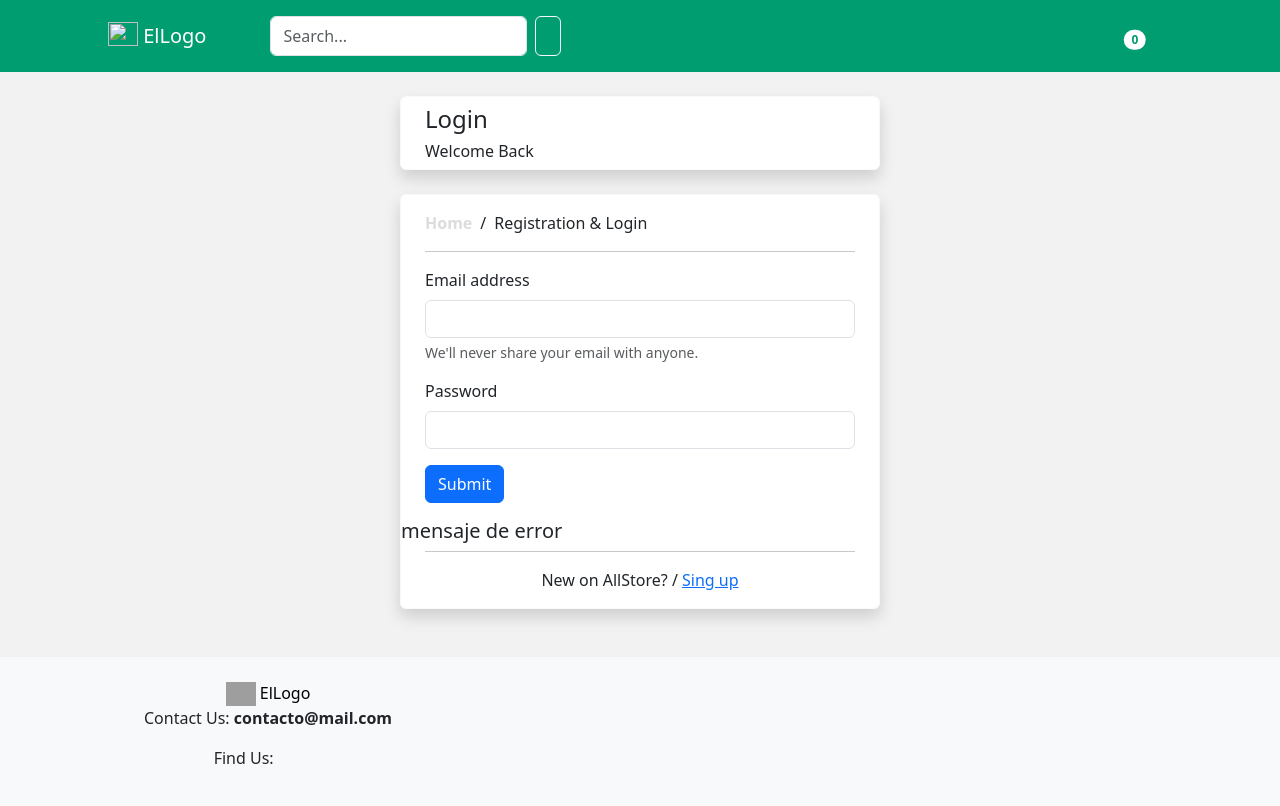
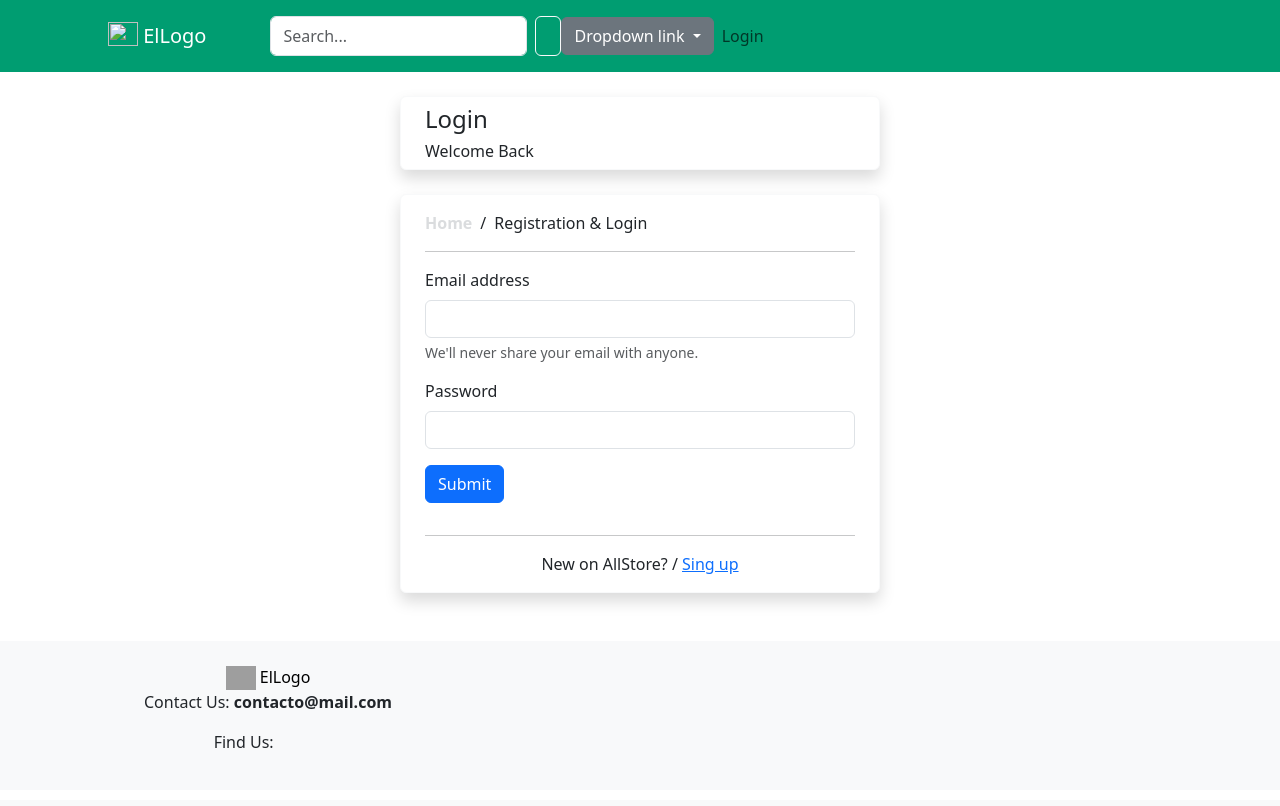
Before and after one commit to Romu9319/all_store, a Django app: page /loginUser in a window 1280 px wide. After the commit the page ends 748 px from the top, so only its background shows below. Run offline with Django 5.2, Linux system fonts and the light colour scheme; some libraries are stand-ins or nearby versions; grey boxes are pictures that could not be loaded.

Commit message:
ajsuten de bootstrap

```diff
--- a/ecommerce/templates/includes/navbar.html
+++ b/ecommerce/templates/includes/navbar.html
@@ -1,5 +1,5 @@
 {% load static %}
-<nav class="navbar navbar-light" style="background: #009d71;">
+<nav class="navbar navbar-expand-lg navbar-light" style="background: #009d71;">
     <div class="container-fluid ms-5 m-2">
         <div class="d-flex">
             <a class="navbar-brand mx-5" style="color: white" href="/">
@@ -11,8 +11,19 @@
                 <input class="form-control me-2" name="name" type="search" placeholder="Search..." aria-label="Search">
                 <button class="btn btn-outline-light" type="submit"><i class="fa-solid fa-magnifying-glass"></i></button>
             </form>
-        </div>
-        <div class="me-5 d-flex justify-content-center align-items-center">
+        </div> <!--el carrito aquiiii-->
+        <div class="dropdown">
+            <a class="btn btn-secondary dropdown-toggle" href="#" role="button" data-bs-toggle="dropdown" aria-expanded="false">
+              Dropdown link
+            </a>
+
+            <ul class="dropdown-menu">
+              <li><a class="dropdown-item" href="#">Action</a></li>
+              <li><a class="dropdown-item" href="#">Another action</a></li>
+              <li><a class="dropdown-item" href="#">Something else here</a></li>
+            </ul>
+          </div>
+        <!--<div class="me-5 d-flex justify-content-center align-items-center">
             <div class="me-4">
                 <a type="button" class="btn position-relative" href="/cart">
                     <i class="fa-solid fa-cart-arrow-down" style="color: white"></i>
@@ -20,15 +31,31 @@
                         {{request.session.cart.items|length}}
                     </span>
                 </a>
-            </div>
+            </div>-->
             {% if request.session.totalAmount > 0 %}
             <div class="me-4" style="color: white">
                 <strong>$ {{request.session.totalAmount}}</strong>
             </div>
-            {% endif %}
-            <div class="ms-1 me-5">
+            {% endif %}<!--el login -->
+            <!--<div class="ms-1 me-5">
                 <i class="fa-regular fa-user"  style="color: white"></i>
-            </div>
+            </div>   -->
+            <div class="collapse navbar-collapse" id="navbarSupportedContent">
+                <ul class="navbar-nav ml-auto">
+                  <!-- Verifica si el usuario está autenticado -->
+                  {% if user.is_authenticated %}
+                    <!-- Si está autenticado, muestra el botón de logout -->
+                    <li class="nav-item">
+                      <a class="nav-link" href="{% url 'ecommerce:logoutUser' %}">Logout</a>
+                    </li>
+                  {% else %}
+                    <!-- Si no está autenticado, muestra el botón de login -->
+                    <li class="nav-item">
+                      <a class="nav-link" href="{% url 'ecommerce:loginUser' %}">Login</a>
+                    </li>
+                  {% endif %}
+                </ul>
+              </div>
         </div>
     </div>
 </nav>
--- a/ecommerce/templates/layout.html
+++ b/ecommerce/templates/layout.html
@@ -7,18 +7,14 @@
     <title>AllStore</title>
 
     <link href="https://cdn.jsdelivr.net/npm/bootstrap@5.3.2/dist/css/bootstrap.min.css" rel="stylesheet" integrity="sha384-T3c6CoIi6uLrA9TneNEoa7RxnatzjcDSCmG1MXxSR1GAsXEV/Dwwykc2MPK8M2HN" crossorigin="anonymous">
-    <script src="https://cdn.jsdelivr.net/npm/bootstrap@5.3.2/dist/js/bootstrap.bundle.min.js" integrity="sha384-C6RzsynM9kWDrMNeT87bh95OGNyZPhcTNXj1NW7RuBCsyN/o0jlpcV8Qyq46cDfL" crossorigin="anonymous"></script>
     <link href="{% static 'fontawesomefree/css/all.min.css' %}" rel="stylesheet" type="text/css">
-    <script src="{% static 'fontawesomefree/js/all.min.js' %}"></script>
     <link rel="stylesheet" type="text/css" href="{% static 'CSS/styles.css' %}">
+
 </head>
 <body>
     <div style= "background: #f2f2f2">
-
         {% include 'includes/navbar.html' %}  <!--colocar el navbar-->
                                               <!--colocar el header de ser necesario-->
-
-
         <div>
             <!--aca se renderiza todo el contenido del resto de templates-->
             <main id="main" class="site-main">
@@ -28,11 +24,9 @@
                 </div>
             </main>
         </div>
-        <!--colocar el footer-->
         {% include 'includes/footer.html' %}
     </div>
 
-    <script src="https://cdn.jsdelivr.net/npm/@popperjs/core@2.9.2/dist/umd/popper.min.js" integrity="sha384-IQsoLXl5PILFhosVNubq5LC7Qb9DXgDA9i+tQ8Zj3iwWAwPtgFTxbJ8NT4GN1R8p" crossorigin="anonymous"></script>
-    <script src="https://cdn.jsdelivr.net/npm/bootstrap@5.0.2/dist/js/bootstrap.min.js" integrity="sha384-cVKIPhGWiC2Al4u+LWgxfKTRIcfu0JTxR+EQDz/bgldoEyl4H0zUF0QKbrJ0EcQF" crossorigin="anonymous"></script>
-</body>
+    <script src="https://cdn.jsdelivr.net/npm/bootstrap@5.3.2/dist/js/bootstrap.bundle.min.js" integrity="sha384-C6RzsynM9kWDrMNeT87bh95OGNyZPhcTNXj1NW7RuBCsyN/o0jlpcV8Qyq46cDfL" crossorigin="anonymous"></script>
+    <script src="{% static 'fontawesomefree/js/all.min.js' %}"></script>
 </html>
--- a/ecommerce/templates/login.html
+++ b/ecommerce/templates/login.html
@@ -36,9 +36,9 @@
             </div>
             <button type="submit" class="btn btn-primary">Submit</button>
         </form>
-            <h5>mensaje de error {{authError}}</h5>
-          <hr class="mx-4 mt-0">
-          <p class="text-center">New on AllStore? / <a href="singupUser">Sing up</a></p>
+        <h5 class="mx-4 mb-3 text-danger">{{authError}}</h5>
+        <hr class="mx-4 mt-0">
+        <p class="text-center">New on AllStore? / <a href="singupUser">Sing up</a></p>
     </div>
 </div>
 
```
Also changed, not shown: ecommerce/templates/includes/headerCart.html (+10 -0 lines).
